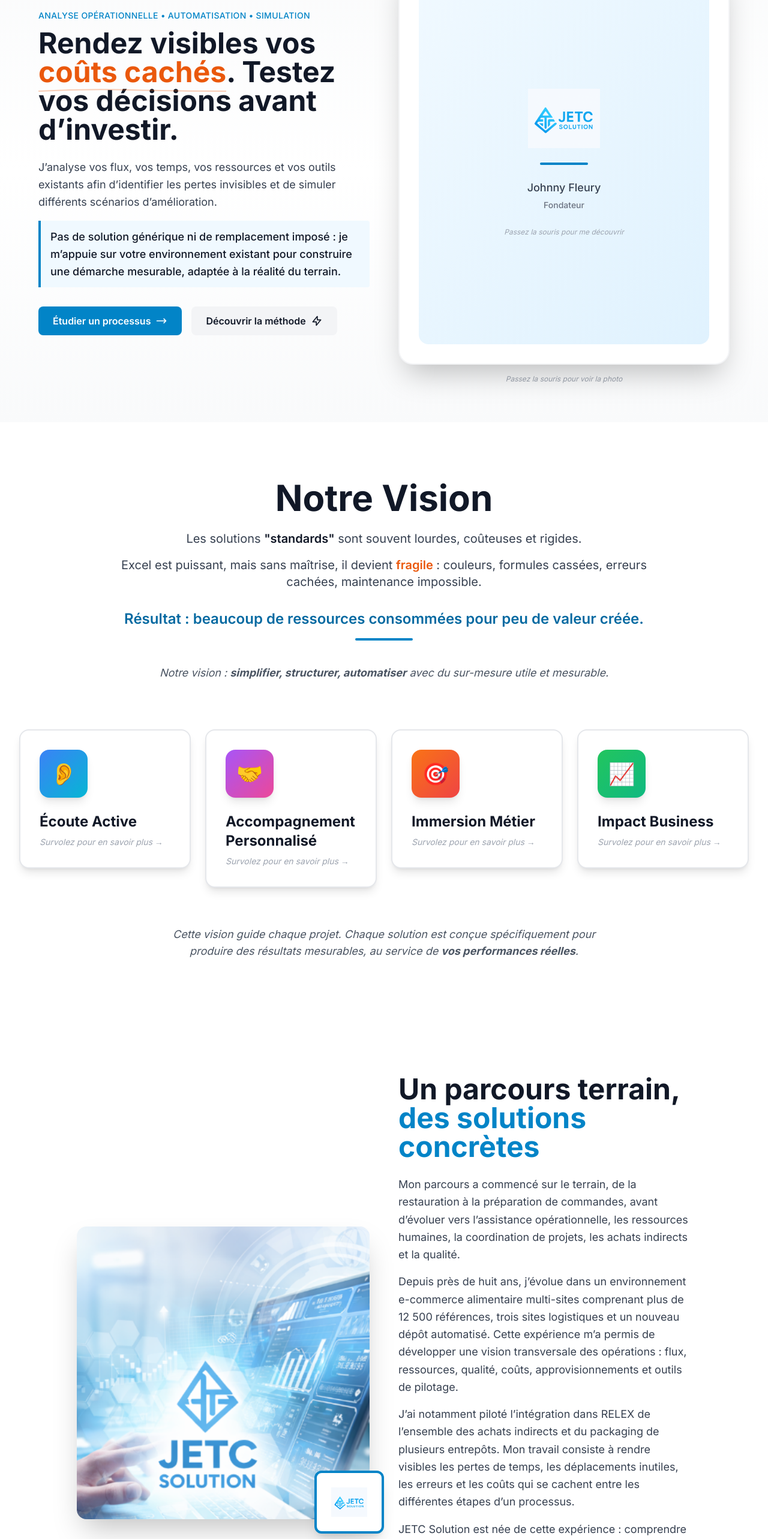
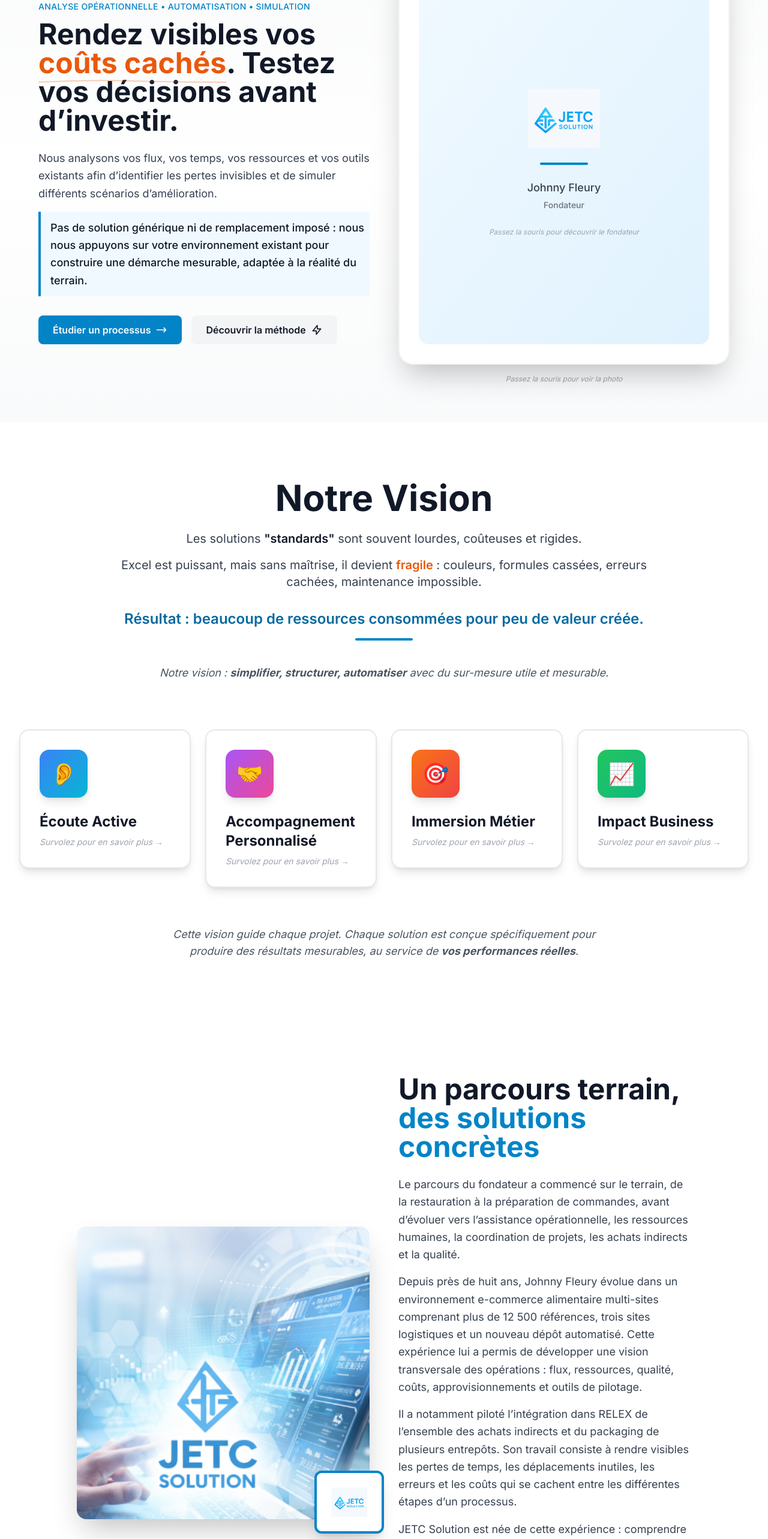
Before and after one commit to johnnyfleury87-ctrl/JECT_Solution, a Next.js app: page / in a window 1280 px wide. Shown: the part 229-2795 px from the top of the page at 60% size. Built offline with nearby package versions, Linux system fonts and the light colour scheme.

Commit message:
feat: voix institutionnelle nous (phase A repositionnement)

```diff
--- a/app/contact/page.js
+++ b/app/contact/page.js
@@ -16,7 +16,7 @@ export default function ContactPage() {
             </h1>
             <p className="text-lg text-gray-600">
               Un processus difficile à mesurer, un coût qui reste invisible ou un projet que
-              vous souhaitez tester avant d'investir ? Présentez-moi simplement votre situation.
+              vous souhaitez tester avant d'investir ? Présentez-nous simplement votre situation.
             </p>
             <p className="text-sm text-amber-600 mt-3 font-medium">
               JETC Solution entre en phase pilote. Les prises de contact et propositions de
--- a/components/Hero.js
+++ b/components/Hero.js
@@ -64,7 +64,7 @@ export default function Hero() {
 
               <div className="space-y-4 text-lg text-gray-700 leading-relaxed mb-8">
                 <motion.p variants={itemVariants}>
-                  J’analyse vos flux, vos temps, vos ressources et vos outils existants afin
+                  Nous analysons vos flux, vos temps, vos ressources et vos outils existants afin
                   d’identifier les pertes invisibles et de simuler différents scénarios
                   d’amélioration.
                 </motion.p>
@@ -73,9 +73,9 @@ export default function Hero() {
                   variants={itemVariants}
                   className="font-medium text-gray-900 bg-primary-50 border-l-4 border-primary-600 pl-4 py-3 rounded-r"
                 >
-                  Pas de solution générique ni de remplacement imposé : je m’appuie sur votre
-                  environnement existant pour construire une démarche mesurable, adaptée à la
-                  réalité du terrain.
+                  Pas de solution générique ni de remplacement imposé : nous nous appuyons sur
+                  votre environnement existant pour construire une démarche mesurable, adaptée à
+                  la réalité du terrain.
                 </motion.p>
               </div>
 
@@ -158,7 +158,7 @@ export default function Hero() {
                           <span className="text-sm text-gray-500">Fondateur</span>
                         </p>
                         <p className="text-xs text-gray-400 italic px-8">
-                          Passez la souris pour me découvrir
+                          Passez la souris pour découvrir le fondateur
                         </p>
                       </div>
                     </div>
--- a/components/Pricing.js
+++ b/components/Pricing.js
@@ -78,7 +78,7 @@ export default function Pricing() {
         {/* En-tête */}
         <div className="text-center mb-16">
           <h2 className="text-4xl md:text-5xl font-bold text-gray-900 mb-6">
-            Une logique simple : vous gagnez, je gagne
+            Une logique simple : vous gagnez, nous gagnons
           </h2>
           <div className="max-w-3xl mx-auto space-y-4 text-lg text-gray-600">
             <p>
--- a/components/ProjectModal.js
+++ b/components/ProjectModal.js
@@ -184,7 +184,7 @@ export default function ProjectModal({ project, isOpen, onClose }) {
                         <p className="text-sm text-gray-700 leading-relaxed">
                           JETC OrgaPulse n'est pas un outil figé.
                           <br />
-                          Il s'appuie sur une base réelle déjà utilisée en production, que j'adapte et fais évoluer selon votre organisation, vos contraintes et vos objectifs terrain.
+                          Il s'appuie sur une base réelle déjà utilisée en production, que nous adaptons et faisons évoluer selon votre organisation, vos contraintes et vos objectifs terrain.
                         </p>
                         <p className="text-sm text-gray-700 leading-relaxed mt-3">
                           Chaque entreprise étant différente, ces briques sont ajustées, combinées et développées pour construire une solution cohérente et utile.
--- a/components/Signature.js
+++ b/components/Signature.js
@@ -58,22 +58,23 @@ export default function Signature() {
 
               <div className="space-y-4 text-lg text-gray-700 leading-relaxed">
                 <p>
-                  Mon parcours a commencé sur le terrain, de la restauration à la préparation de
-                  commandes, avant d’évoluer vers l’assistance opérationnelle, les ressources
-                  humaines, la coordination de projets, les achats indirects et la qualité.
+                  Le parcours du fondateur a commencé sur le terrain, de la restauration à la
+                  préparation de commandes, avant d’évoluer vers l’assistance opérationnelle, les
+                  ressources humaines, la coordination de projets, les achats indirects et la
+                  qualité.
                 </p>
 
                 <p>
-                  Depuis près de huit ans, j’évolue dans un environnement e-commerce alimentaire
-                  multi-sites comprenant plus de 12 500 références, trois sites logistiques et un
-                  nouveau dépôt automatisé. Cette expérience m’a permis de développer une vision
-                  transversale des opérations : flux, ressources, qualité, coûts,
-                  approvisionnements et outils de pilotage.
+                  Depuis près de huit ans, Johnny Fleury évolue dans un environnement e-commerce
+                  alimentaire multi-sites comprenant plus de 12 500 références, trois sites
+                  logistiques et un nouveau dépôt automatisé. Cette expérience lui a permis de
+                  développer une vision transversale des opérations : flux, ressources, qualité,
+                  coûts, approvisionnements et outils de pilotage.
                 </p>
 
                 <p>
-                  J’ai notamment piloté l’intégration dans RELEX de l’ensemble des achats
-                  indirects et du packaging de plusieurs entrepôts. Mon travail consiste à rendre
+                  Il a notamment piloté l’intégration dans RELEX de l’ensemble des achats
+                  indirects et du packaging de plusieurs entrepôts. Son travail consiste à rendre
                   visibles les pertes de temps, les déplacements inutiles, les erreurs et les
                   coûts qui se cachent entre les différentes étapes d’un processus.
                 </p>
@@ -85,7 +86,7 @@ export default function Signature() {
                 </p>
 
                 <p className="text-primary-700 font-semibold italic">
-                  Clarté, fiabilité, utilité réelle : ce sont mes priorités.
+                  Clarté, fiabilité, utilité réelle : ce sont ses priorités.
                 </p>
               </div>
 
@@ -97,7 +98,7 @@ export default function Signature() {
                 className="mt-8 pt-8 border-t border-gray-200"
               >
                 <p className="text-gray-600 italic">
-                  — Johnny Fleury, Fondateur JETC Solution
+                  — Johnny Fleury, Fondateur de JETC Solution
                 </p>
               </motion.div>
             </motion.div>
--- a/components/WorkProcess.js
+++ b/components/WorkProcess.js
@@ -6,14 +6,14 @@ const steps = [
   {
     number: '01',
     title: 'Écoute & Découverte',
-    description: 'Je prends le temps de comprendre votre activité, vos défis quotidiens et vos objectifs de croissance.',
+    description: 'Nous prenons le temps de comprendre votre activité, vos défis quotidiens et vos objectifs de croissance.',
     icon: '🎧',
     color: 'from-blue-500 to-cyan-500',
   },
   {
     number: '02',
     title: 'Immersion Métier',
-    description: "Je m'imprègne de votre secteur pour identifier les vrais leviers d'efficacité et les points de friction.",
+    description: "Nous nous imprégnons de votre secteur pour identifier les vrais leviers d'efficacité et les points de friction.",
     icon: '🔍',
     color: 'from-purple-500 to-pink-500',
   },
@@ -64,7 +64,7 @@ export default function WorkProcess() {
           className="text-center mb-16"
         >
           <h2 className="text-4xl md:text-5xl font-bold text-gray-900 mb-4">
-            Comment je travaille
+            Comment nous travaillons
           </h2>
           <p className="text-xl text-gray-600 max-w-3xl mx-auto">
             Une méthode structurée en 4 étapes pour transformer votre vision en résultats concrets
```
Also changed, not shown: 1 other file (tests, documents, lock files or other folders).
